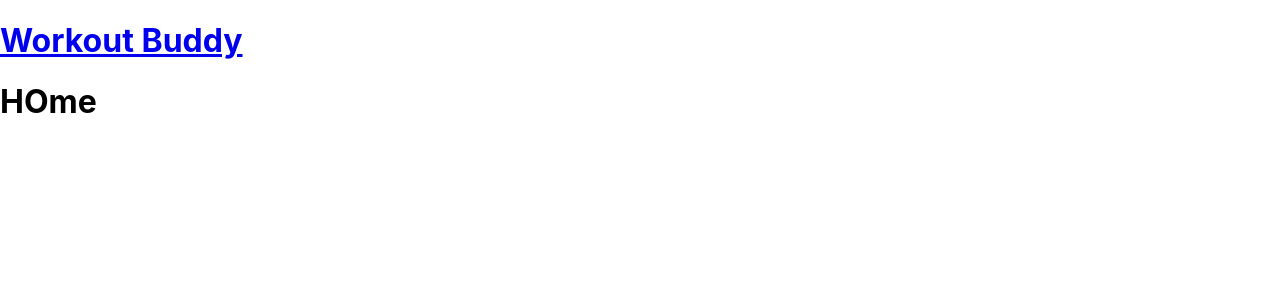
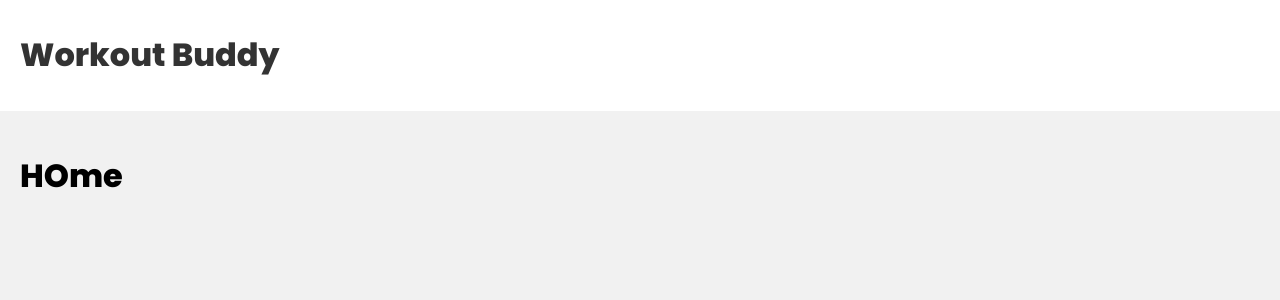
Before and after one commit to manujayak-hub/Mern_Demo_Workout_App, a React (Create React App) app in the folder Frontend/: page / in a window 1280 px wide. Shown: the top 300 px of the page. Built offline with nearby package versions, Linux system fonts and the light colour scheme.

Commit message:
Update index.css

```diff
--- a/Frontend/src/index.css
+++ b/Frontend/src/index.css
@@ -1,13 +1,99 @@
+/* google font */
+@import url('https://fonts.googleapis.com/css2?family=Poppins:wght@300;400;500;600;800&family=VT323&display=swap');
+
+/* layout */
+:root {
+  --primary: #1aac83;
+  --error: #e7195a;
+}
 body {
+  background: #f1f1f1;
   margin: 0;
-  font-family: -apple-system, BlinkMacSystemFont, 'Segoe UI', 'Roboto', 'Oxygen',
-    'Ubuntu', 'Cantarell', 'Fira Sans', 'Droid Sans', 'Helvetica Neue',
-    sans-serif;
-  -webkit-font-smoothing: antialiased;
-  -moz-osx-font-smoothing: grayscale;
+  font-family: "Poppins";
+}
+header {
+  background: #fff;
+}
+header .container {
+  max-width: 1400px;
+  margin: 0 auto;
+  padding: 10px 20px;
+  display: flex;
+  align-items: center;
+  justify-content: space-between;
+}
+header a {
+  color: #333;
+  text-decoration: none;
+}
+.pages{
+  max-width: 1400px;
+  padding: 20px;
+  margin: 0 auto;
 }
 
-code {
-  font-family: source-code-pro, Menlo, Monaco, Consolas, 'Courier New',
-    monospace;
+/* homepage */
+.home {
+  display: grid;
+  grid-template-columns: 3fr 1fr;
+  gap: 100px;
 }
+.workout-details {
+  background: #fff;
+  border-radius: 4px;
+  margin: 20px auto;
+  padding: 20px;
+  position: relative;
+  box-shadow: 2px 2px 5px rgba(0,0,0,0.05);
+}
+.workout-details h4 {
+  margin: 0 0 10px 0;
+  font-size: 1.2em;
+  color: var(--primary);
+}
+.workout-details p {
+  margin: 0;
+  font-size: 0.9em;
+  color: #555;
+}
+.workout-details span {
+  position: absolute;
+  top: 20px;
+  right: 20px;
+  cursor: pointer;
+  background: #f1f1f1;
+  padding: 6px;
+  border-radius: 50%;
+  color: #333;
+}
+
+/* Workout Form*/
+label, input {
+  display: block;
+}
+input {
+  padding: 10px;
+  margin-top: 10px;
+  margin-bottom: 20px;
+  width: 100%;
+  border: 1px solid #ddd;
+  border-radius: 4px;
+  box-sizing: border-box;
+}
+form button {
+  background: var(--primary);
+  border: 0;
+  color: #fff;
+  padding: 10px;
+  font-family: "Poppins";
+  border-radius: 4px;
+  cursor: pointer;
+}
+div.error {
+  padding: 10px;
+  background: #ffefef;
+  border: 1px solid var(--error);
+  color: var(--error);
+  border-radius: 4px;
+  margin: 20px 0;
+}
```
